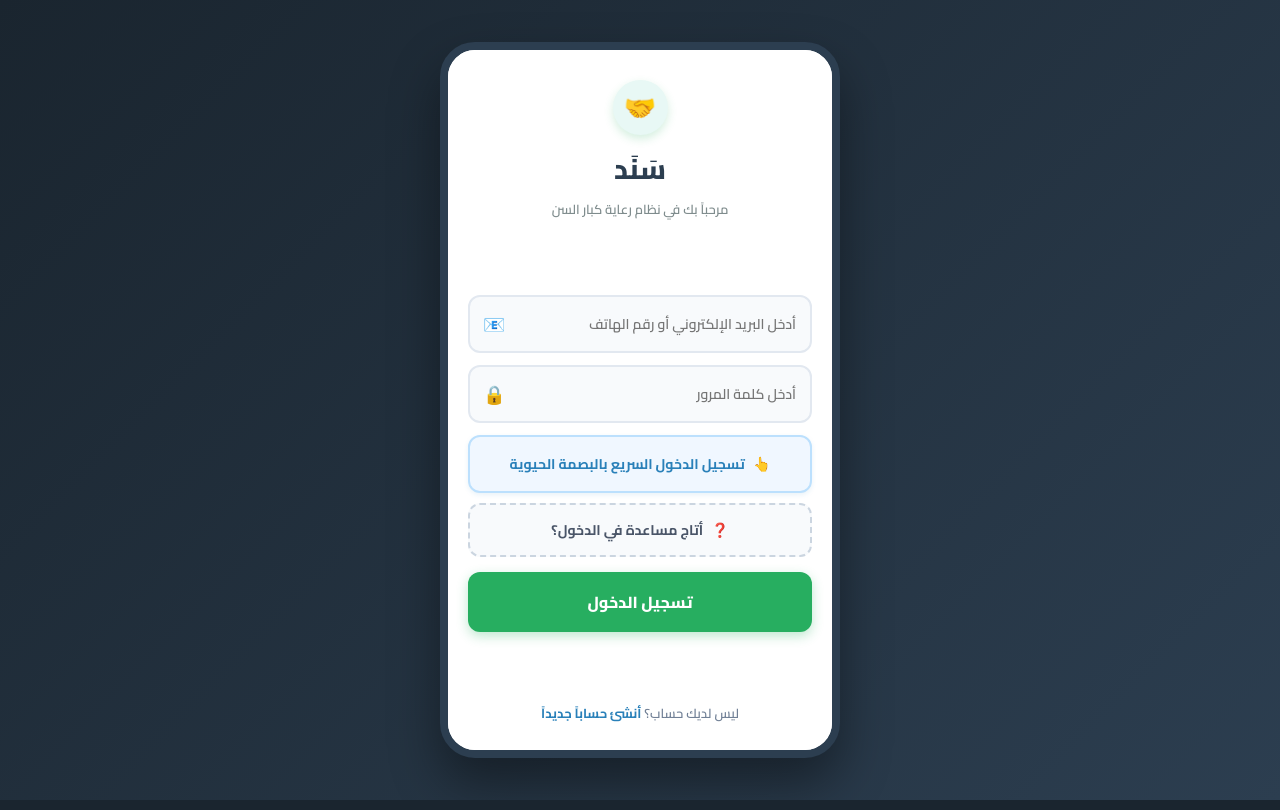
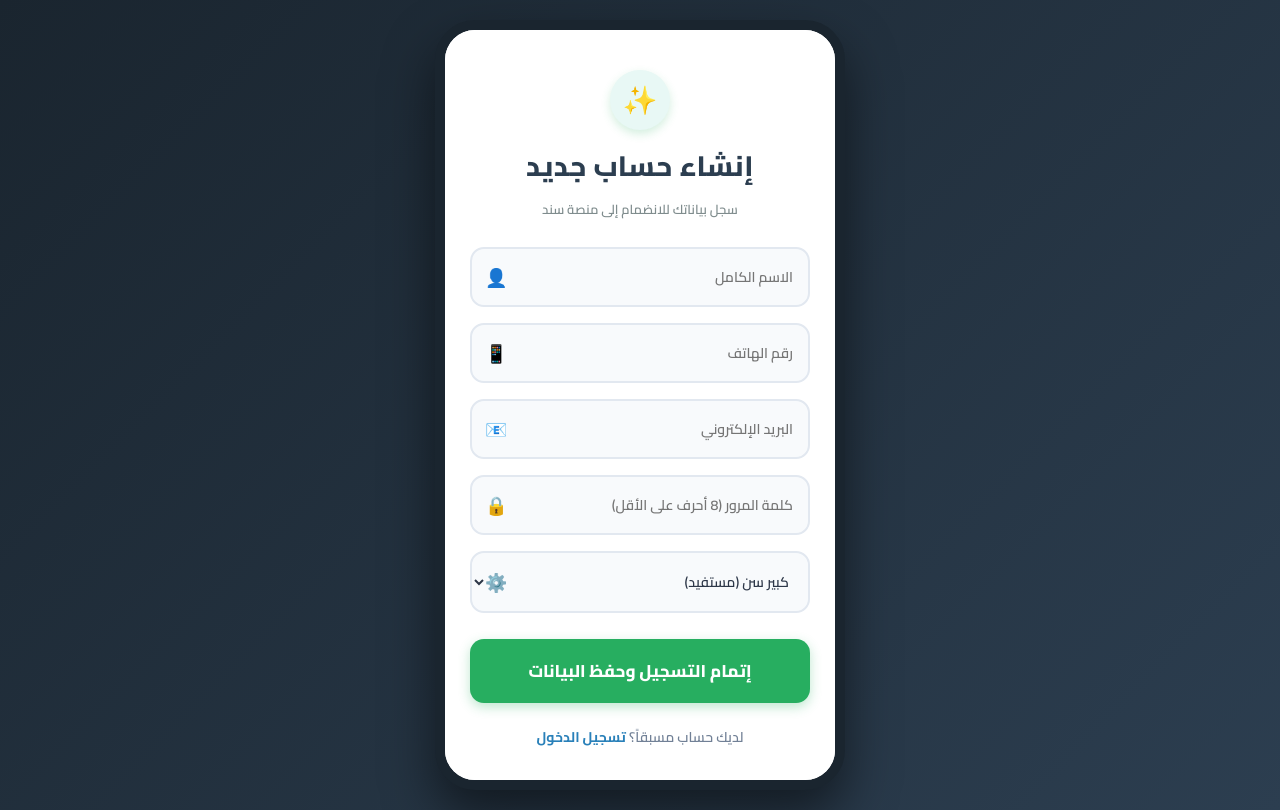
Before and after one commit to adnanalosaly97-ship-it/sanad-projectt, a website: page public/register.html in a window 1280 px wide. Drawn offline with Linux system fonts and the light colour scheme.

Commit message:
Update register.html

```diff
--- a/public/register.html
+++ b/public/register.html
@@ -3,7 +3,7 @@
 <head>
     <meta charset="UTF-8">
     <meta name="viewport" content="width=device-width, initial-scale=1.0">
-    <title>تسجيل الدخول - سند (SANAD)</title>
+    <title>إنشاء حساب جديد - سند (SANAD)</title>
     <link href="https://fonts.googleapis.com/css2?family=Cairo:wght@400;600;700;800&display=swap" rel="stylesheet">
     <style>
         * {
@@ -20,24 +20,24 @@
             justify-content: center;
             align-items: center;
             min-height: 100vh;
-            padding: 15px;
+            padding: 20px;
         }
 
         .phone-container {
             width: 100%;
-            max-width: 400px;
+            max-width: 410px;
             background: #ffffff;
-            border-radius: 35px;
-            box-shadow: 0 25px 50px rgba(0, 0, 0, 0.4);
+            border-radius: 40px;
+            box-shadow: 0 25px 50px rgba(0, 0, 0, 0.5);
             overflow: hidden;
             position: relative;
-            border: 8px solid #2c3e50;
+            border: 10px solid #1a252f;
         }
 
         .screen-content {
-            padding: 25px 20px;
+            padding: 30px 25px;
             background: #ffffff;
-            min-height: 700px;
+            min-height: 750px;
             display: flex;
             flex-direction: column;
             justify-content: space-between;
@@ -45,20 +45,20 @@
 
         .header-section {
             text-align: center;
-            margin-top: 5px;
+            margin-top: 10px;
         }
 
         .logo-icon {
-            width: 55px;
-            height: 55px;
+            width: 60px;
+            height: 60px;
             background: #e8f8f5;
             color: #27ae60;
             border-radius: 50%;
             display: flex;
             align-items: center;
             justify-content: center;
-            font-size: 26px;
-            margin: 0 auto 8px auto;
+            font-size: 28px;
+            margin: 0 auto 10px auto;
             box-shadow: 0 4px 10px rgba(39, 174, 96, 0.2);
         }
 
@@ -66,28 +66,31 @@
             color: #2c3e50;
             font-size: 28px;
             font-weight: 800;
+            letter-spacing: 0.5px;
         }
 
         .logo-section p {
             color: #7f8c8d;
             font-size: 13px;
-            margin-top: 2px;
-            margin-bottom: 20px;
+            margin-top: 5px;
+            margin-bottom: 25px;
             font-weight: 600;
         }
 
         .custom-alert {
             background-color: #fdf2f2;
             color: #c0392b;
-            padding: 10px 14px;
-            border-radius: 10px;
-            font-size: 13px;
-            margin-bottom: 15px;
+            padding: 12px 16px;
+            border-radius: 14px;
+            font-size: 14px;
+            margin-bottom: 20px;
             font-weight: 700;
             border: 1px solid #f5b7b1;
             display: flex;
             align-items: center;
-            gap: 8px;
+            gap: 10px;
+            box-shadow: 0 4px 6px rgba(192, 57, 43, 0.05);
+            transition: all 0.3s ease;
         }
 
         .hidden {
@@ -95,7 +98,7 @@
         }
 
         .form-group {
-            margin-bottom: 12px;
+            margin-bottom: 16px;
             text-align: right;
         }
 
@@ -105,12 +108,13 @@
             align-items: center;
         }
 
-        .input-box input {
+        .input-box input,
+        .input-box select {
             width: 100%;
-            padding: 14px 14px 14px 45px;
+            padding: 15px 15px 15px 45px;
             font-size: 14px;
             border: 2px solid #e2e8f0;
-            border-radius: 12px;
+            border-radius: 14px;
             outline: none;
             transition: all 0.3s ease;
             background: #f8fafc;
@@ -118,10 +122,11 @@
             font-weight: 600;
         }
 
-        .input-box input:focus {
-            border-color: #2980b9;
+        .input-box input:focus,
+        .input-box select:focus {
+            border-color: #27ae60;
             background: #ffffff;
-            box-shadow: 0 0 0 4px rgba(41, 128, 185, 0.1);
+            box-shadow: 0 0 0 4px rgba(39, 174, 96, 0.1);
         }
 
         .input-box span {
@@ -131,73 +136,33 @@
             color: #718096;
         }
 
-        .btn-fingerprint {
-            width: 100%;
-            padding: 14px;
-            background-color: #f0f7ff;
-            color: #2980b9;
-            border: 2px solid #bce0fd;
-            border-radius: 12px;
-            font-size: 14px;
-            font-weight: 700;
-            cursor: pointer;
-            margin-bottom: 10px;
-            display: flex;
-            align-items: center;
-            justify-content: center;
-            gap: 8px;
-            transition: 0.2s;
-            box-shadow: 0 2px 5px rgba(41, 128, 185, 0.1);
-        }
-
-        .btn-fingerprint:hover {
-            background-color: #d4eafc;
-        }
-
-        .btn-help {
-            width: 100%;
-            padding: 12px;
-            background-color: #f8fafc;
-            color: #4a5568;
-            border: 2px dashed #cbd5e0;
-            border-radius: 12px;
-            font-size: 14px;
-            font-weight: 700;
-            cursor: pointer;
-            margin-bottom: 15px;
-            display: flex;
-            align-items: center;
-            justify-content: center;
-            gap: 8px;
-            transition: 0.2s;
-        }
-
-        .btn-help:hover {
-            background-color: #edf2f7;
-        }
-
         .btn-primary {
             width: 100%;
-            padding: 15px;
+            padding: 16px;
             background-color: #27ae60;
             color: white;
             border: none;
-            border-radius: 12px;
-            font-size: 16px;
+            border-radius: 14px;
+            font-size: 17px;
             font-weight: 800;
             cursor: pointer;
-            transition: background 0.3s;
+            transition: background 0.3s, transform 0.1s;
             box-shadow: 0 4px 12px rgba(39, 174, 96, 0.3);
+            margin-top: 10px;
         }
 
         .btn-primary:hover {
             background-color: #219653;
         }
 
+        .btn-primary:active {
+            transform: scale(0.98);
+        }
+
         .footer-links {
-            margin-top: 15px;
+            margin-top: 20px;
             text-align: center;
-            font-size: 13px;
+            font-size: 14px;
             color: #718096;
             font-weight: 600;
         }
@@ -219,51 +184,62 @@
         <div class="screen-content">
 
             <div class="header-section">
-                <div class="logo-icon">🤝</div>
+                <div class="logo-icon">✨</div>
                 <div class="logo-section">
-                    <h1>سَنَد</h1>
-                    <p>مرحباً بك في نظام رعاية كبار السن</p>
+                    <h1>إنشاء حساب جديد</h1>
+                    <p>سجل بياناتك للانضمام إلى منصة سند</p>
                 </div>
             </div>
 
-            <!-- صندوق الإنذارات الذكي -->
             <div id="alertBox" class="custom-alert hidden">
                 <span>⚠️</span>
                 <span id="alertText">الرجاء إدخال البيانات المطلوبة</span>
             </div>
 
-            <form id="loginForm" onsubmit="handleLogin(event)">
+            <form id="registerForm" onsubmit="handleRegister(event)">
                 <div class="form-group">
                     <div class="input-box">
-                        <input type="text" id="identifier" placeholder="أدخل البريد الإلكتروني أو رقم الهاتف">
+                        <input type="text" id="fullName" placeholder="الاسم الكامل">
+                        <span>👤</span>
+                    </div>
+                </div>
+
+                <div class="form-group">
+                    <div class="input-box">
+                        <input type="text" id="phone" placeholder="رقم الهاتف">
+                        <span>📱</span>
+                    </div>
+                </div>
+
+                <div class="form-group">
+                    <div class="input-box">
+                        <input type="email" id="email" placeholder="البريد الإلكتروني">
                         <span>📧</span>
                     </div>
                 </div>
 
                 <div class="form-group">
                     <div class="input-box">
-                        <input type="password" id="password" placeholder="أدخل كلمة المرور">
+                        <input type="password" id="password" placeholder="كلمة المرور (8 أحرف على الأقل)">
                         <span>🔒</span>
                     </div>
                 </div>
 
-                <!-- زر البصمة الحقيقي الفعال عبر متصفحات الهواتف الحديثة -->
-                <button type="button" class="btn-fingerprint" onclick="authenticateWithBiometrics()">
-                    <span>👆</span> تسجيل الدخول السريع بالبصمة الحيوية
-                </button>
+                <div class="form-group">
+                    <div class="input-box">
+                        <select id="userRole">
+                            <option value="ELDERLY">كبير سن (مستفيد)</option>
+                            <option value="HELPER">مساعد / مقدم رعاية</option>
+                        </select>
+                        <span>⚙️</span>
+                    </div>
+                </div>
 
-                <!-- زر مساعدة في الدخول -->
-                <button type="button" class="btn-help" onclick="showHelpModal()">
-                    <span>❓</span> أتاج مساعدة في الدخول؟
-                </button>
-
-                <!-- زر تسجيل الدخول الأساسي -->
-                <button type="submit" class="btn-primary">تسجيل الدخول</button>
+                <button type="submit" class="btn-primary">إتمام التسجيل وحفظ البيانات</button>
             </form>
 
-            <!-- رابط الانتقال الصحيح لصفحة إنشاء الحساب -->
             <div class="footer-links">
-                ليس لديك حساب؟ <a href="register.html">أنشئ حساباً جديداً</a>
+                لديك حساب مسبقاً؟ <a href="index.html">تسجيل الدخول</a>
             </div>
 
         </div>
@@ -291,60 +267,56 @@
             }, 4000);
         }
 
-        async function handleLogin(event) {
+        async function handleRegister(event) {
             event.preventDefault();
 
-            const identifier = document.getElementById('identifier').value.trim();
+            const full_name = document.getElementById('fullName').value.trim();
+            const phone_number = document.getElementById('phone').value.trim();
+            const email_address = document.getElementById('email').value.trim();
             const password = document.getElementById('password').value.trim();
+            const user_role = document.getElementById('userRole').value;
 
-            if (!identifier || !password) {
-                showAlert('الرجاء إدخال البيانات المطلوبة للاستمرار');
+            if (!full_name || (!phone_number && !email_address) || !password) {
+                showAlert('الرجاء إدخال الاسم، وسائل الاتصال، وكلمة المرور بدقة');
                 return;
             }
 
-            showAlert('جاري التحقق من الحساب وتسجيل الدخول...', false);
-
-            setTimeout(() => {
-                showAlert('تم تسجيل الدخول بنجاح!', false);
-            }, 1500);
-        }
-
-        // دالة تفعيل البصمة الحقيقية عبر Web Authentication API في الجوال
-        async function authenticateWithBiometrics() {
-            if (!window.PublicKeyCredential) {
-                showAlert('متصفحك لا يدعم المصادقة الحيوية بالبصمة');
+            if (password.length < 8) {
+                showAlert('كلمة المرور يجب أن تكون 8 أحرف على الأقل للأمان');
                 return;
             }
 
             try {
-                showAlert('يرجى تأكيد بصمة الإصبع في هاتفك...', false);
+                showAlert('جاري إرسال البيانات وحفظها في قاعدة البيانات...', false);
 
-                // إعدادات طلب البصمة الحقيقية للجهاز
-                const publicKeyCredentialRequestOptions = {
-                    challenge: Uint8Array.from("sanad_secure_challenge_string", c => c.charCodeAt(0)),
-                    timeout: 60000,
-                    userVerification: "required"
-                };
-
-                // استدعاء نظام البصمة الخاص بالجهاز (مستشعر البصمة أو الوجه)
-                const credential = await navigator.credentials.get({
-                    publicKey: publicKeyCredentialRequestOptions
+                const response = await fetch('/api/auth/register', {
+                    method: 'POST',
+                    headers: {
+                        'Content-Type': 'application/json'
+                    },
+                    body: JSON.stringify({
+                        full_name,
+                        phone_number,
+                        email_address,
+                        password,
+                        user_role
+                    })
                 });
 
-                if (credential) {
-                    showAlert('تم التعرف على البصمة وتسجيل الدخول بنجاح!', false);
+                const data = await response.json();
+
+                if (response.ok && data.status === 'SUCCESS') {
+                    showAlert('تم إنشاء الحساب بنجاح! جاري تحويلك لتسجيل الدخول...', false);
                     setTimeout(() => {
-                        // الانتقال لداشبورد كبار السن لاحقاً
+                        window.location.href = 'index.html';
                     }, 1500);
+                } else {
+                    showAlert(data.message || 'فشل عملية التسجيل، يرجى المحاولة مرة أخرى');
                 }
             } catch (error) {
-                console.error(error);
-                showAlert('فشل التحقق من البصمة أو تم إلغاء العملية');
+                console.error('Registration Error:', error);
+                showAlert('حدث خطأ في الاتصال بالخادم الرئيسي (Server Connection Error)');
             }
-        }
-
-        function showHelpModal() {
-            showAlert('تم إرسال طلب المساعدة الفنية، سيتم الاتصال بك قريباً');
         }
     </script>
 </body>
```
